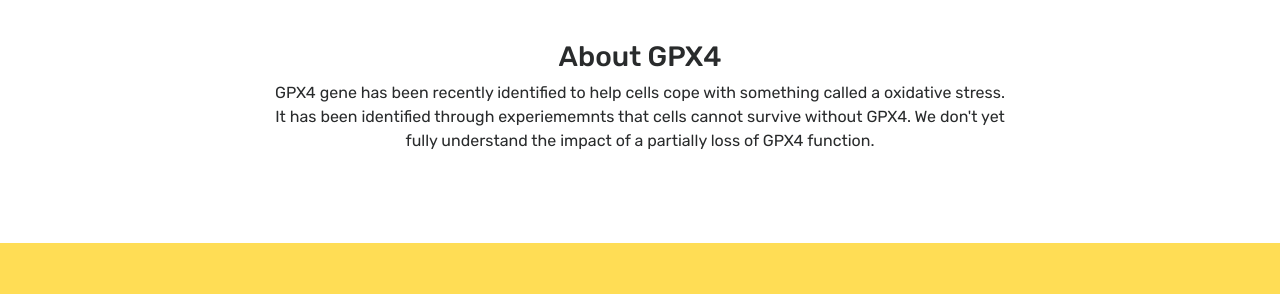
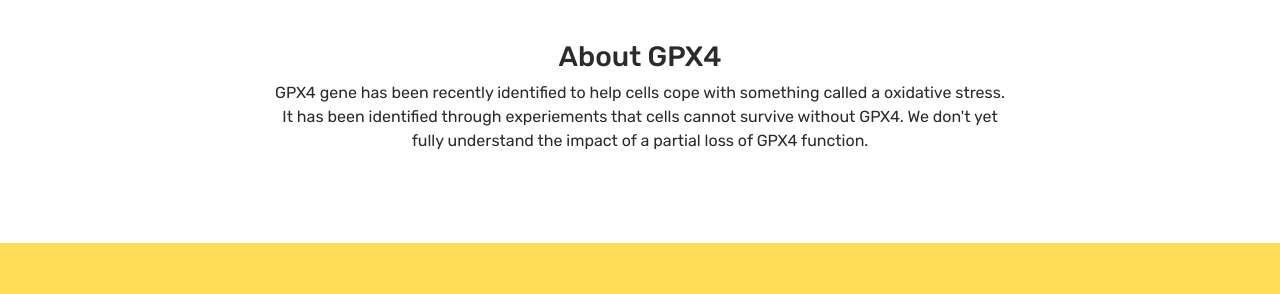
Before and after one commit to gpx4/gpx4.github.io, a Jekyll site: the page built from index.html, in a window 1280 px wide and 900 px high, scrolled down 530 px. Shown: the part 177-471 px from the top of the window. Built offline with Jekyll 4.4.1, drawn with Linux system fonts in a browser that asks for light colours; the list of posts is cut into pages by our own code.

Commit message:
Fix a spelling error (#1)

```diff
--- a/index.html
+++ b/index.html
@@ -22,7 +22,7 @@ homepage: true
                     <br/>
                     <h3>About GPX4 </h3>
                     <p>
-                    GPX4 gene has been recently identified to help cells cope with something called a oxidative stress. It has been identified through experiememnts that cells cannot survive without GPX4. We don't yet fully understand the impact of a partially loss of GPX4 function.
+                    GPX4 gene has been recently identified to help cells cope with something called a oxidative stress. It has been identified through experiements that cells cannot survive without GPX4. We don't yet fully understand the impact of a partial loss of GPX4 function.
                     </p>
                     <br/>
                 </div>
```
